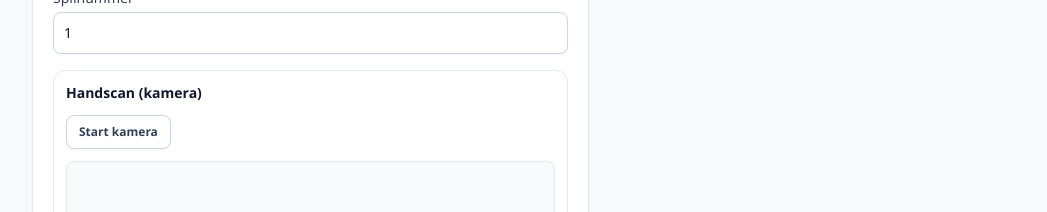
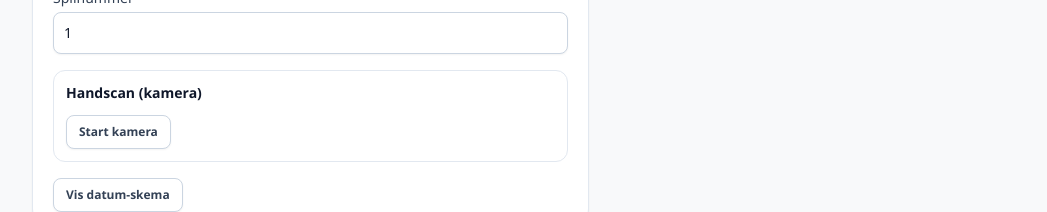
Before and after one commit to NuffZetPand0ra/polsk-rubber, a React (Vite) app: page / in a window 1280 px wide. Shown: the part 717-929 px from the top of the page, without its empty margins (116-1163 px from the left). Built offline with nearby package versions, Linux system fonts and the light colour scheme.

Commit message:
ui: show camera preview only when active

```diff
--- a/src/components/BoardEntry/index.tsx
+++ b/src/components/BoardEntry/index.tsx
@@ -488,6 +488,7 @@ export default function BoardEntry() {
               <p className="mt-2 rounded-lg border border-red-200 bg-red-50 p-2 text-xs text-red-700">{cameraError}</p>
             ) : null}
 
+            {isCameraActive ? (
               <div className="mt-3 overflow-hidden rounded-lg border border-slate-200 bg-slate-50 dark:border-slate-700 dark:bg-slate-800/60">
                 <video
                   ref={videoRef}
@@ -497,6 +498,7 @@ export default function BoardEntry() {
                   muted
                 />
               </div>
+            ) : null}
             <canvas ref={canvasRef} className="hidden" />
 
             {scanResult ? (
```
Lines whose indentation alone changed are shown as unchanged.
